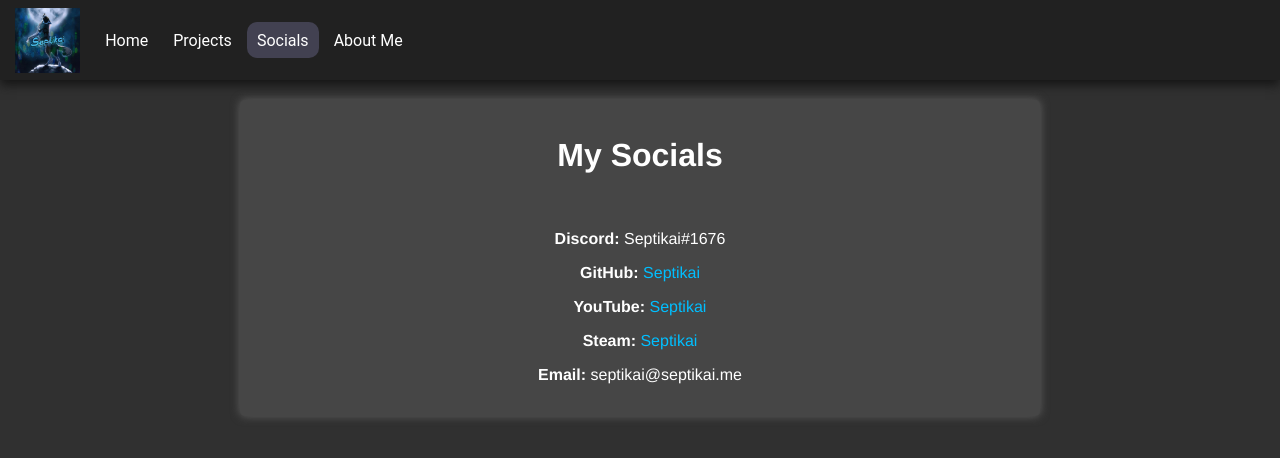
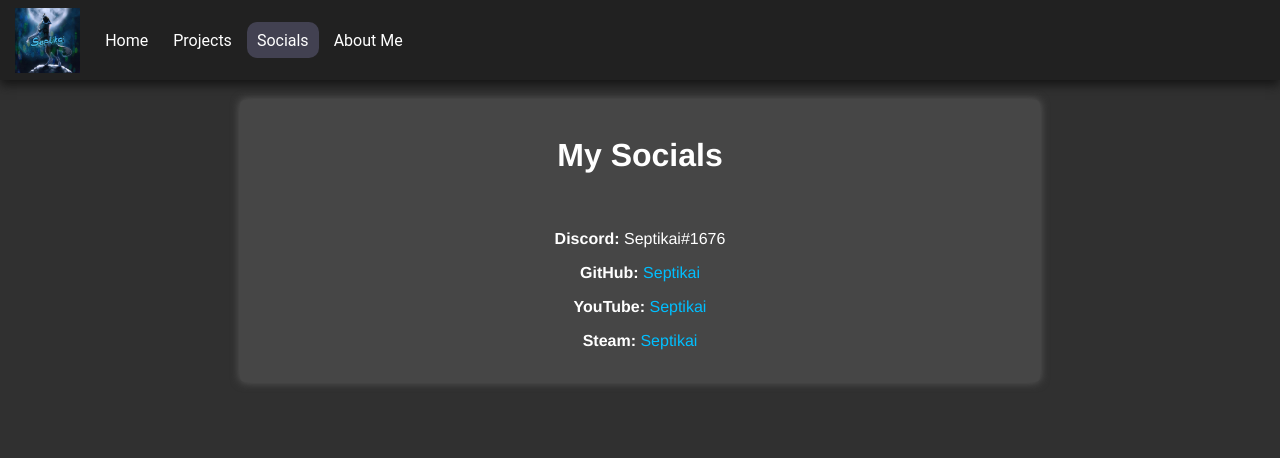
Before and after one commit to Septikai/Septikai-Website, a Vue app: page /socials in a window 1280 px wide. Shown: the top 458 px of the page. Built offline with nearby package versions, Linux system fonts and the light colour scheme.

Commit message:
Remove email

```diff
--- a/src/views/Socials.vue
+++ b/src/views/Socials.vue
@@ -6,7 +6,6 @@
     <p><strong>GitHub:</strong> <a target="_blank" href="https://github.com/Septikai">Septikai</a></p>
     <p><strong>YouTube:</strong> <a target="_blank" href="https://www.youtube.com/channel/UCu9a3FffEJU7DKkIlYwx2zA">Septikai</a></p>
     <p><strong>Steam:</strong> <a target="_blank" href="https://steamcommunity.com/id/septikai/">Septikai</a></p>
-    <p><strong>Email:</strong> septikai@septikai.me</p>
   </div>
 </template>
 
```
